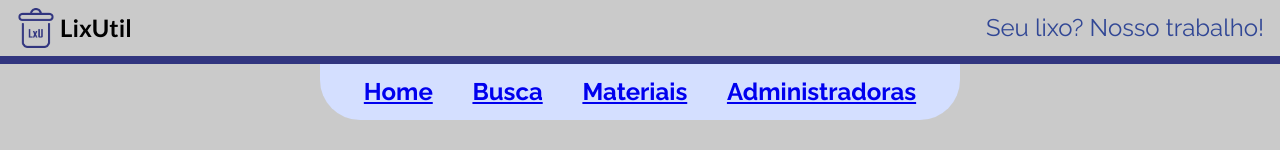
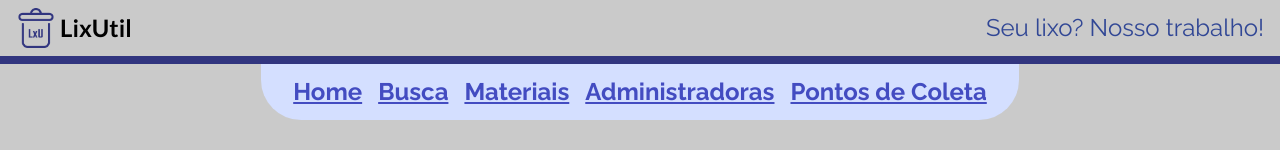
Before and after one commit to START-DB-2023/ColetaSeletiva, a React (Vite) app in the folder FrontEnd/: page / in a window 1280 px wide. Shown: the top 150 px of the page. Built offline with nearby package versions, Linux system fonts and the light colour scheme.

Commit message:
Styling Navbar

```diff
--- a/FrontEnd/src/components/Navigation/Navigation.css
+++ b/FrontEnd/src/components/Navigation/Navigation.css
@@ -20,3 +20,7 @@
   font-weight: 700;
   font-family: var(--raleway);
 }
+
+.c-navigation__item a{
+  color: #434CC1;
+}
--- a/FrontEnd/src/components/Navigation/Navigation.tsx
+++ b/FrontEnd/src/components/Navigation/Navigation.tsx
@@ -17,6 +17,9 @@ function Navigation() {
           <li className="c-navigation__item">
             <Link to={"/administradoras"}>Administradoras</Link>
           </li>
+          <li className="c-navigation__item">
+            <Link to={"/pontos"}>Pontos de Coleta</Link>
+          </li>
         </ul>
       </nav>
     </div>
```
